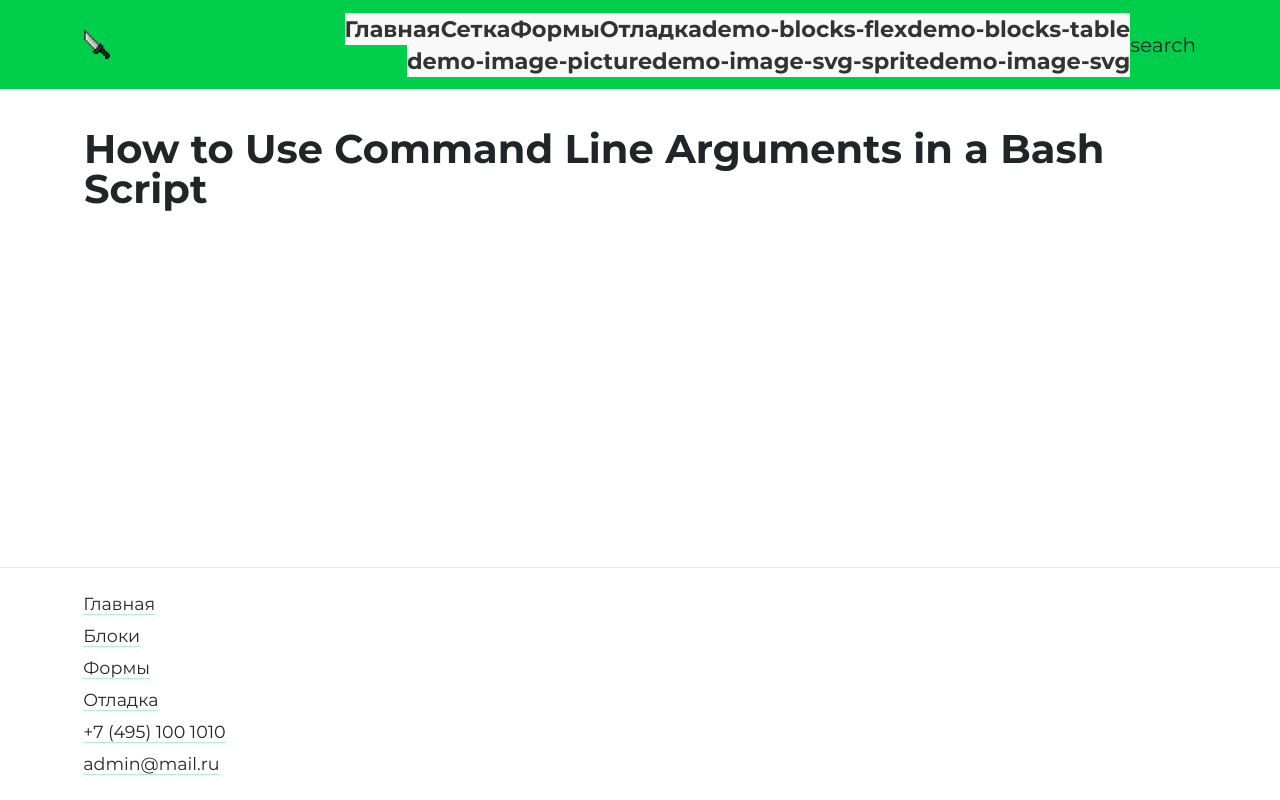
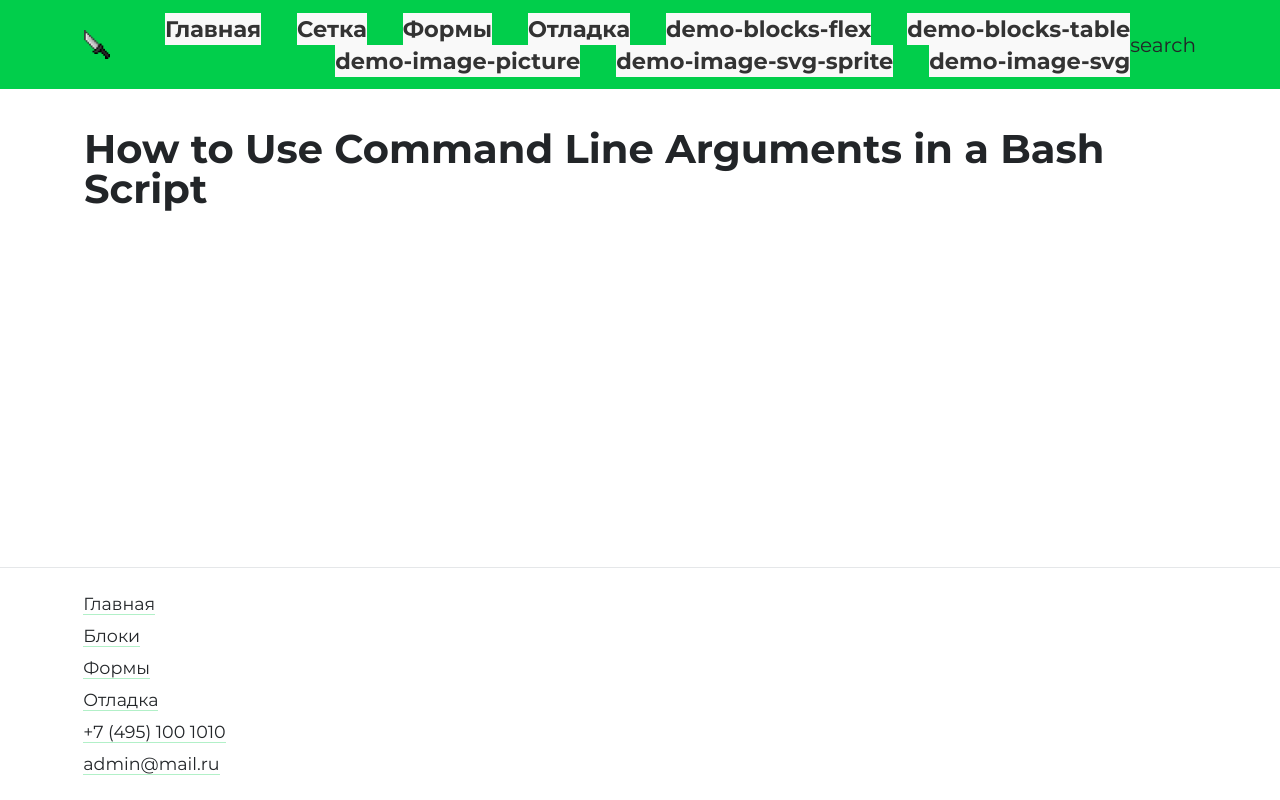
Before and after one commit to R00T80Y/r00t80y.github.io, a plain HTML site: page index.html in a window 1280 px wide. Drawn offline with Linux system fonts and the light colour scheme.

Commit message:
Update index.html

```diff
--- a/index.html
+++ b/index.html
@@ -40,10 +40,13 @@
   <style>
     @media all and (min-width:48rem) {
     .navigation__list {
-      flex-direction: row;
+       display: block;
+      text-align: right;
+      word-spacing: 30px;
       }
       .navigation__item {
-      flex-direction: row;
+        display: inline-block;
+      word-spacing: 12px;
       }
     }
   </style>
```
